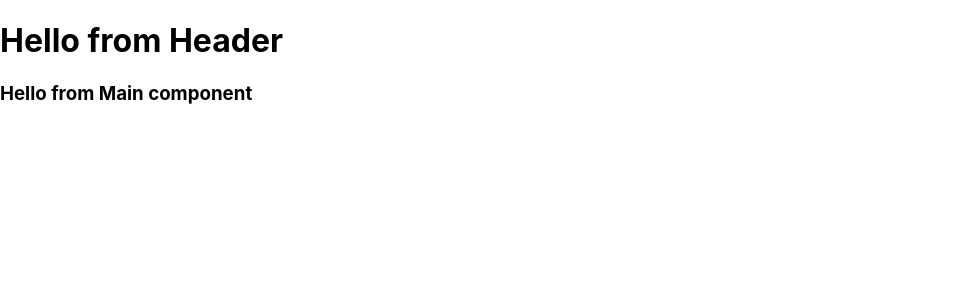
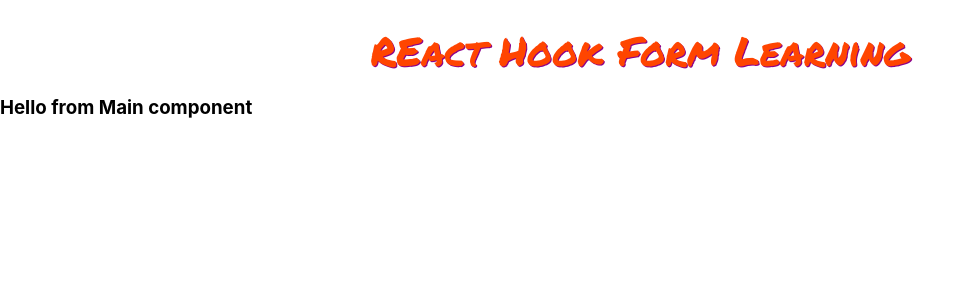
Before and after one commit to frontendprof/react-hook-form-one, a React (Create React App) app: page / in a window 1280 px wide. Shown: the top 300 px of the page, without its empty margins (0-974 px from the left). Built offline with nearby package versions, Linux system fonts and the light colour scheme.

Commit message:
Header component style one

```diff
--- a/src/components/Header.js
+++ b/src/components/Header.js
@@ -1,12 +1,27 @@
 
 import React from 'react'
+import Typography from '@material-ui/core/Typography'
+import { makeStyles } from '@material-ui/core/styles'
+
+const useStyles=makeStyles(theme=>({
+    root:{
+        margin:theme.spacing(3,0,2),
+        textAlign:"center",
+        fontSize:"40px",
+        color:"orangered",
+        textShadow:"1px 1px darkmagenta",
+        fontFamily:"Permanent Marker"
+
+    }
+}))
 
 const Header = () => {
+    const classes=useStyles();
     return (
         <div>
-           <h1>
-                Hello from Header
-            </h1>
+           <Typography component="h1" variant="h5" className={classes.root}>
+                REact Hook Form Learning
+           </Typography>
         </div>
     )
 }
--- a/src/index.css
+++ b/src/index.css
@@ -1,3 +1,7 @@
+
+@import url("https://fonts.googleapis.com/css?family=Permanent+Marker&display=swap");
+
+
 body {
   margin: 0;
   font-family: -apple-system, BlinkMacSystemFont, 'Segoe UI', 'Roboto', 'Oxygen',
```
